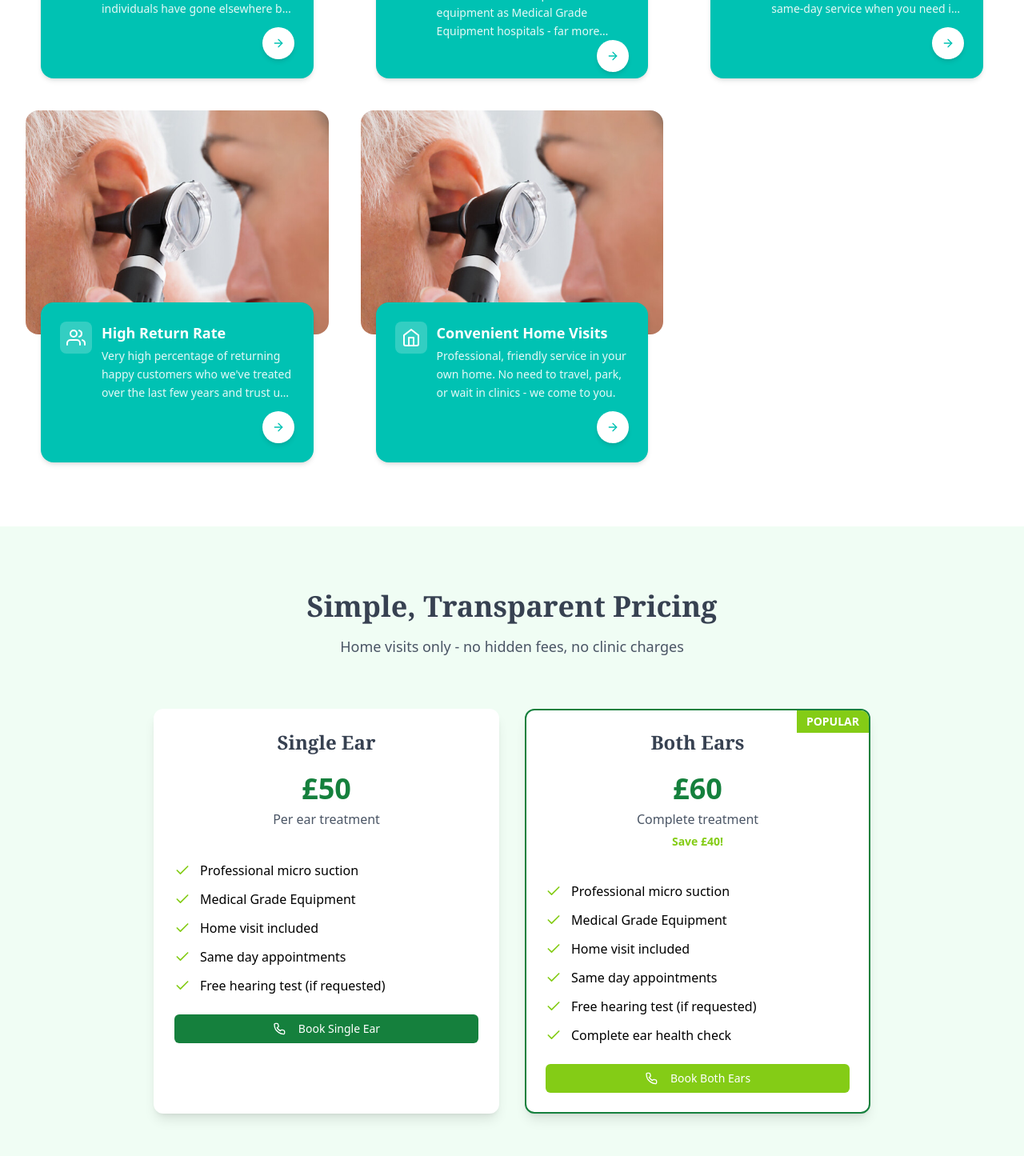
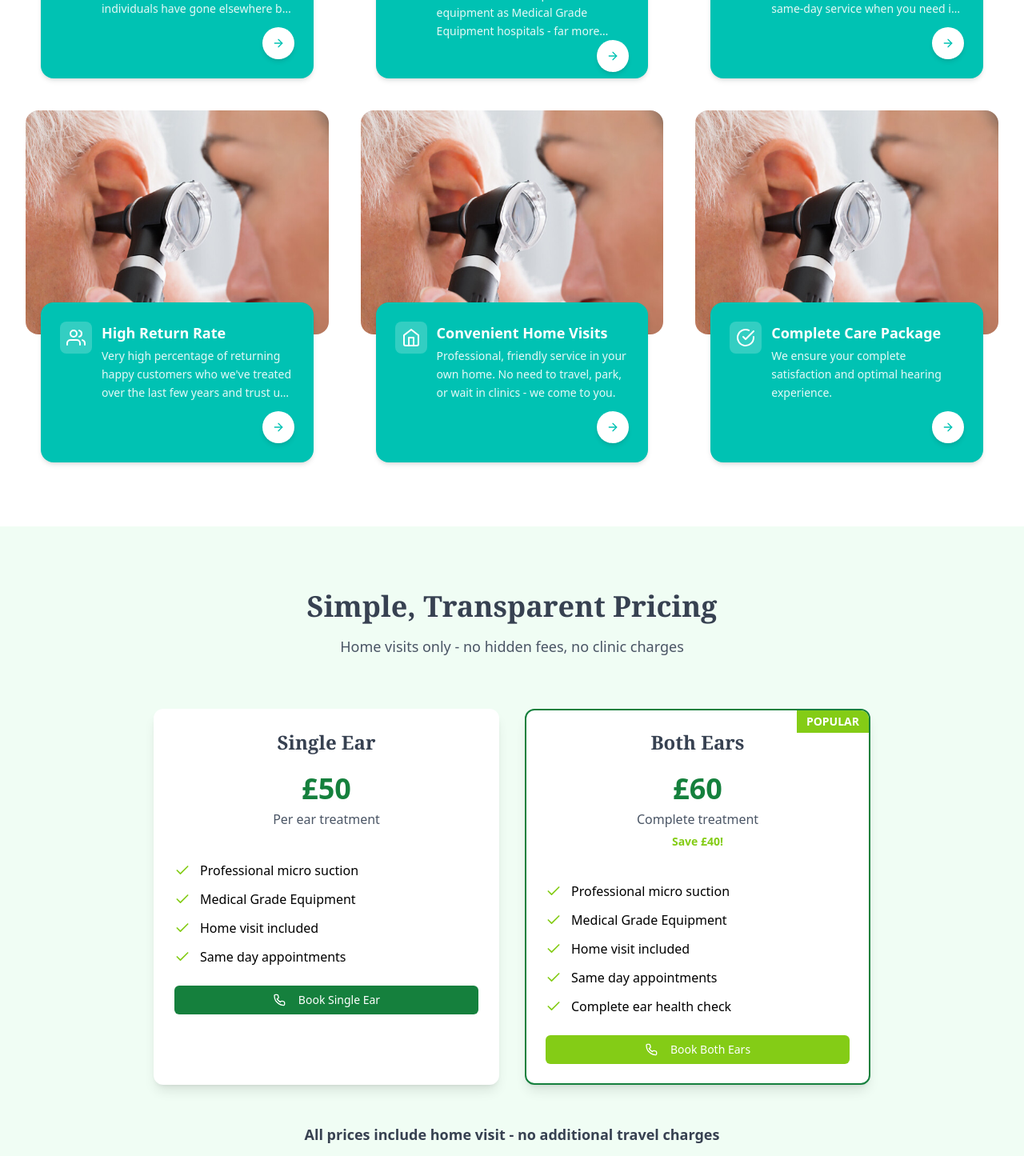
Before and after one commit to shandiru/earwego, a React (Vite) app: page / in a window 1280 px wide. Shown: the part 1282-2727 px from the top of the page at 80% size. Built offline with nearby package versions, Linux system fonts and the light colour scheme.

Commit message:
remove NHS

```diff
--- a/src/components/Homepage/Pricing.jsx
+++ b/src/components/Homepage/Pricing.jsx
@@ -45,7 +45,7 @@ export default function Pricing() {
                   "Medical Grade Equipment",
                   "Home visit included",
                   "Same day appointments",
-                  "Free hearing test (if requested)",
+
                 ].map((text) => (
                   <li key={text} className="flex items-center">
                     <svg
@@ -117,7 +117,7 @@ export default function Pricing() {
                   "Medical Grade Equipment",
                   "Home visit included",
                   "Same day appointments",
-                  "Free hearing test (if requested)",
+
                   "Complete ear health check",
                 ].map((text) => (
                   <li key={text} className="flex items-center">
--- a/src/components/Homepage/WhyChoose.jsx
+++ b/src/components/Homepage/WhyChoose.jsx
@@ -45,13 +45,13 @@ const items = [
     img: "/dental.png",
     icon: <FiHome className="w-6 h-6 text-white" />,
   },
-  // {
-  //   title: "Complete Care Package",
-  //   desc:
-  //     "Free hearing test after treatment if requested. We ensure your complete satisfaction and optimal hearing experience.",
-  //   img: "/dental.png",
-  //   icon: <FiCheckCircle className="w-6 h-6 text-white" />,
-  // },
+  {
+    title: "Complete Care Package",
+    desc:
+      " We ensure your complete satisfaction and optimal hearing experience.",
+    img: "/dental.png",
+    icon: <FiCheckCircle className="w-6 h-6 text-white" />,
+  },
 ];
 
 export default function WhyChoose() {
```
